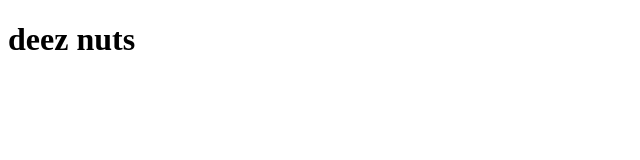
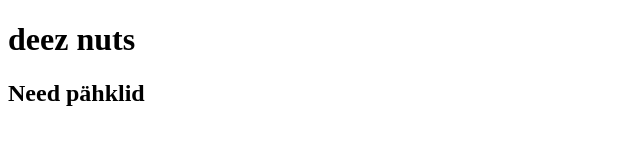
Before and after one commit to gregory-villmann/tasks, a plain HTML site: page index.html in a window 1280 px wide. Shown: the whole page, without its empty margins (0-640 px from the left). Drawn offline with Linux system fonts and the light colour scheme.

Commit message:
added index changes

```diff
--- a/index.html
+++ b/index.html
@@ -6,5 +6,6 @@
 </head>
 <body>
     <h1>deez nuts</h1>
+    <h2>Need pähklid</h2>
 </body>
 </html>
```
